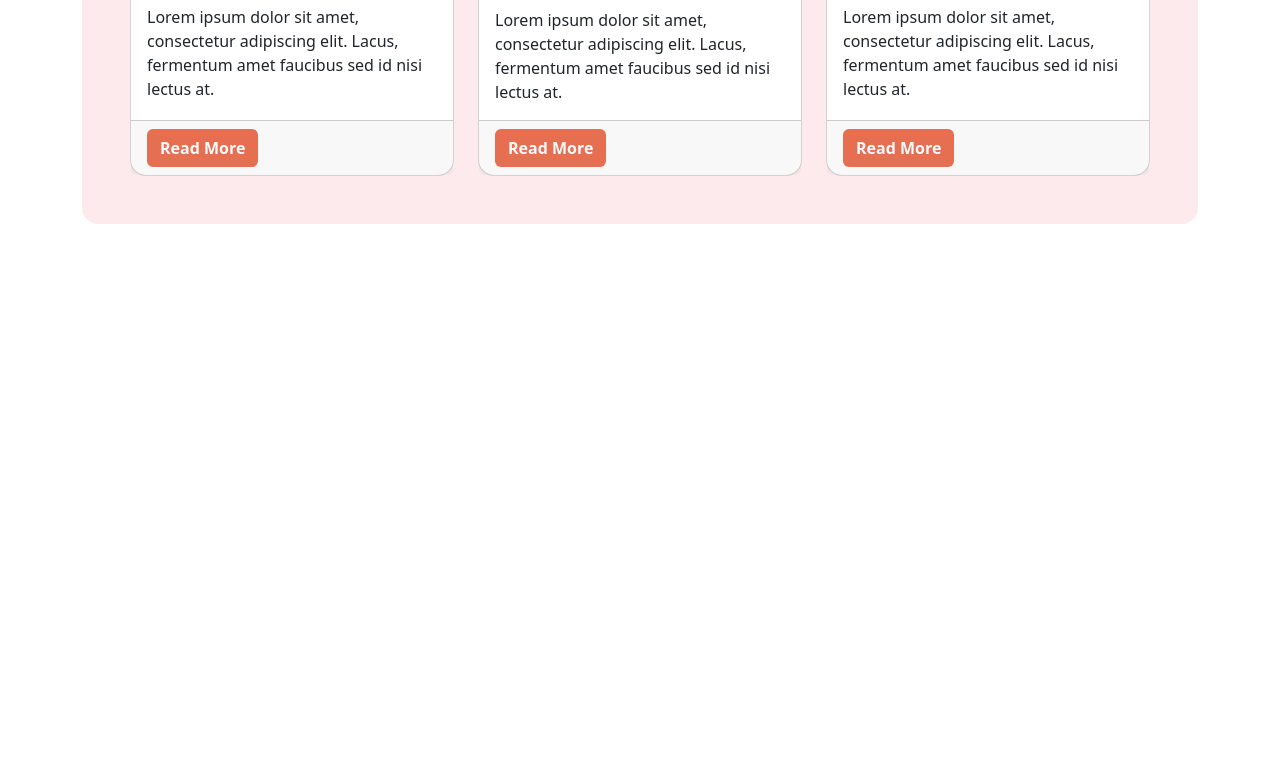
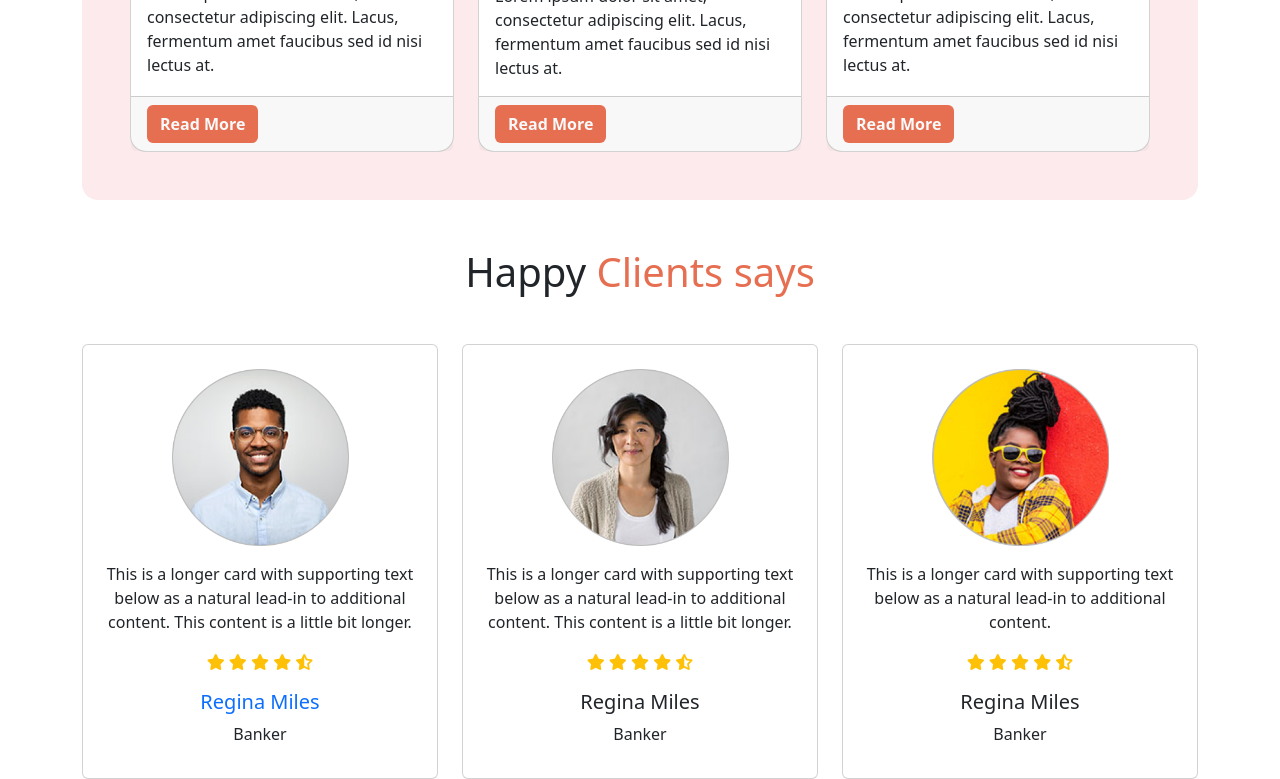
Before and after one commit to Antorkarmokar28/bikerz-zone, a plain HTML site: page index.html in a window 1280 px wide. Shown: the part 1525-2304 px from the top of the page. Before the commit the page ends 1749 px from the top, so only its background shows below. Drawn offline with Linux system fonts and the light colour scheme.

Commit message:
this website happy clients section added

```diff
--- a/assets/styles/custom.css
+++ b/assets/styles/custom.css
@@ -9,3 +9,7 @@
 .btn-bg{
     background-color: #00000094;
 }
+/* happy clients section title */
+.section-title{
+    color: #E76F51;
+}
--- a/index.html
+++ b/index.html
@@ -9,6 +9,8 @@
     <link rel="stylesheet" href="assets/styles/bootstrap.min.css">
     <!-- custom css -->
     <link rel="stylesheet" href="assets/styles/custom.css">
+    <!-- fontawsome cdn  -->
+    <script src="https://kit.fontawesome.com/52d4052aca.js" crossorigin="anonymous"></script>
 </head>
 <body class="container-lg">
     <!-- header start -->
@@ -120,7 +122,7 @@
         <!-- latest news section start -->
         <section class="mt-5 p-5 bg-danger bg-opacity-10 rounded-4">
             <h1 class="text-center">latest News</h1>
-            <div class="row row-cols-1 row-cols-sm-2 row-cols-md-3 g-4 mt-5">
+            <div class="row row-cols-1 row-cols-sm-2 row-cols-md-3 g-4 mt-4">
                 <div class="col">
                   <div class="card h-100 rounded-4">
                     <img src="assets/images/bike-1.png" class="card-img-top " alt="...">
@@ -160,6 +162,64 @@
               </div>
         </section>
         <!-- latest news section end -->
+        <!-- happy clients section start -->
+        <section class="mt-5">
+            <h1 class="text-center">Happy <span class="section-title">Clients says</span></h1>
+            <div class="row row-cols-1 row-cols-sm-2 row-cols-md-3 g-4 mt-4">
+                <div class="col">
+                  <div class="card text-center">
+                    <img src="assets/images/user-1.png" class="card-img-top mt-4 mx-auto w-50" alt="...">
+                    <div class="card-body">
+                      <p class="card-text">This is a longer card with supporting text below as a natural lead-in to additional content. This content is a little bit longer.</p>
+                      <p class="text-warning">
+                        <i class="fa-solid fa-star"></i>
+                        <i class="fa-solid fa-star"></i>
+                        <i class="fa-solid fa-star"></i>
+                        <i class="fa-solid fa-star"></i>
+                        <i class="fa-solid fa-star-half-stroke"></i>
+                      </p>
+                      <h5 class="text-primary">Regina Miles</h5>
+                      <p>Banker</p>
+                    </div>
+                  </div>
+                </div>
+                <div class="col">
+                  <div class="card text-center">
+                    <img src="assets/images/user-2.png" class="card-img-top mt-4 mx-auto w-50" alt="...">
+                    <div class="card-body">
+                      <p class="card-text">This is a longer card with supporting text below as a natural lead-in to additional content. This content is a little bit longer.</p>
+                      <p class="text-warning">
+                        <i class="fa-solid fa-star"></i>
+                        <i class="fa-solid fa-star"></i>
+                        <i class="fa-solid fa-star"></i>
+                        <i class="fa-solid fa-star"></i>
+                        <i class="fa-solid fa-star-half-stroke"></i>
+                      </p>
+                      <h5>Regina Miles</h5>
+                      <p>Banker</p>
+                    </div>
+                  </div>
+                </div>
+                <div class="col">
+                  <div class="card text-center">
+                    <img src="assets/images/user-3.png" class="card-img-top mt-4 mx-auto w-50" alt="...">
+                    <div class="card-body">
+                      <p class="card-text">This is a longer card with supporting text below as a natural lead-in to additional content.</p>
+                      <p class="text-warning">
+                        <i class="fa-solid fa-star"></i>
+                        <i class="fa-solid fa-star"></i>
+                        <i class="fa-solid fa-star"></i>
+                        <i class="fa-solid fa-star"></i>
+                        <i class="fa-solid fa-star-half-stroke"></i>
+                      </p>
+                      <h5>Regina Miles</h5>
+                      <p>Banker</p>
+                    </div>
+                  </div>
+                </div>
+              </div>
+        </section>
+        <!-- happy clients section end -->
     </main>
     <!-- main end -->
     <!-- footer start -->
```
